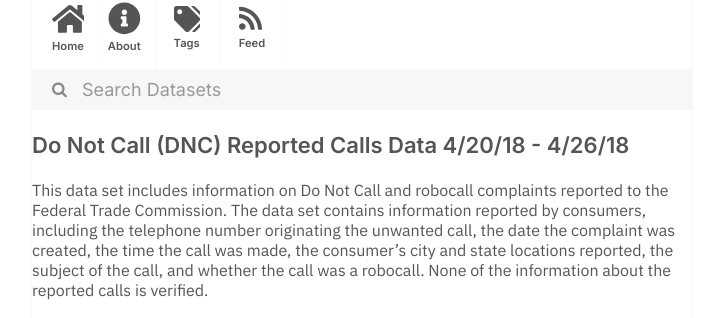
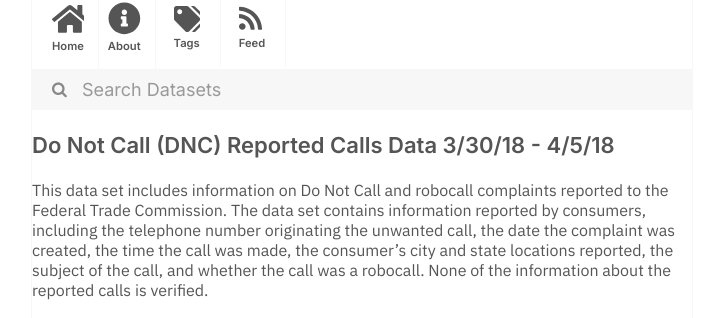
Before and after one commit to dayda-entities/federal-trade-commission, a Jekyll site: the page built from _posts/2020-11-12-do-not-call-dnc-reported-calls.md, in a window 1280 px wide. Shown: the part 216-534 px from the top of the page, without its empty margins (278-1001 px from the left). Built offline with Jekyll 4.4.1, drawn with Linux system fonts in a browser that asks for light colours.

Commit message:
Publish Data

```diff
--- a/_posts/2020-11-12-do-not-call-dnc-reported-calls.md
+++ b/_posts/2020-11-12-do-not-call-dnc-reported-calls.md
@@ -1,7 +1,7 @@
 ---
-title: Do Not Call (DNC) Reported Calls Data 4/20/18 - 4/26/18
-created: '2020-11-12T12:20:36.144992'
-modified: '2020-11-12T12:20:36.145003'
+title: Do Not Call (DNC) Reported Calls Data 3/30/18 - 4/5/18
+created: '2020-11-12T12:20:35.664500'
+modified: '2020-11-12T12:20:35.664510'
 state: active
 type: dataset
 tags:
@@ -12,7 +12,7 @@ tags:
   - Robocalls
 groups: []
 csv_url: >-
-  https://www.ftc.gov/sites/default/files/dnc_complaint_numbers_2018-04-23-27.csv
+  https://www.ftc.gov/sites/default/files/dnc_complaint_numbers_2018-04-02-06.csv
 json_url: ''
 layout: post
 
```
